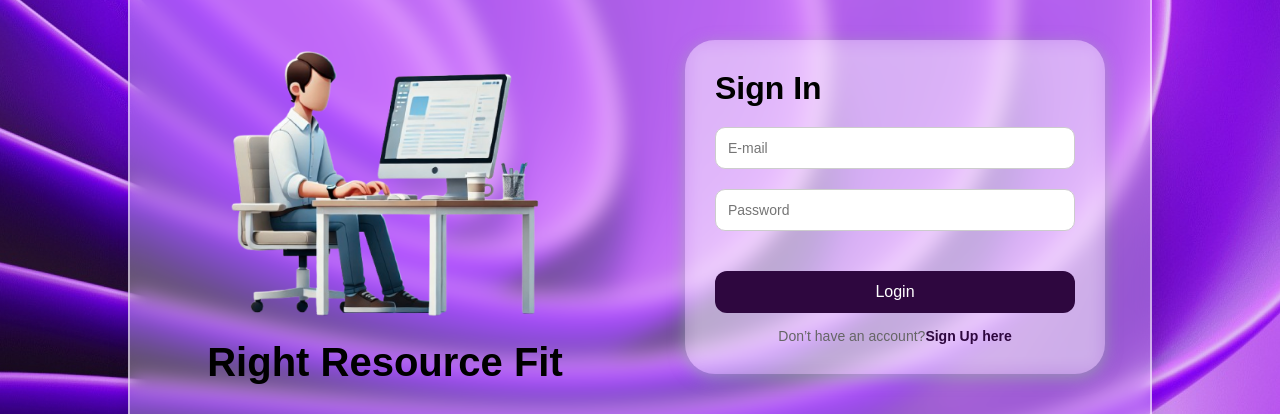
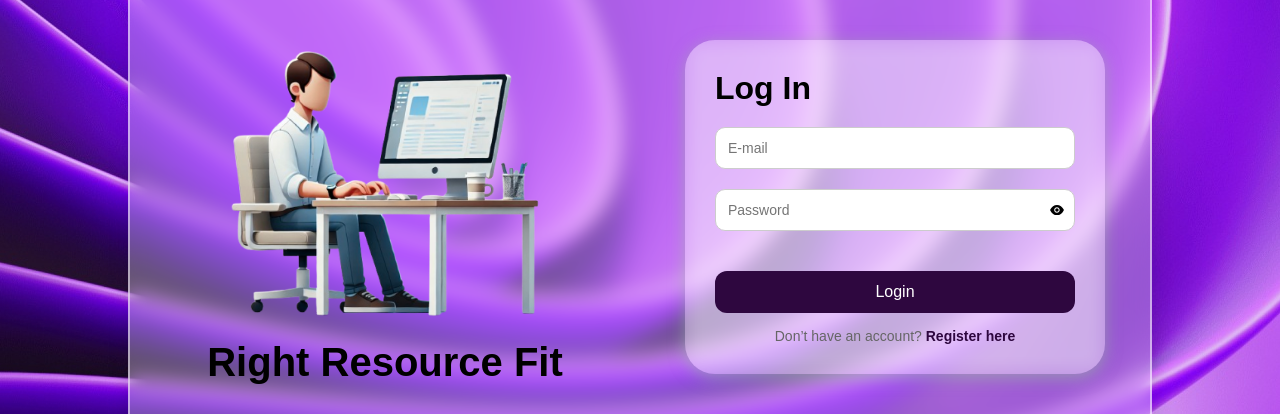
Before and after one commit to myselfshivams/RightResourceFit, a React (Vite) app in the folder Frontend RRF/: page / in a window 1280 px wide. Shown: the part 193-607 px from the top of the page. Built offline with nearby package versions, Linux system fonts and the light colour scheme; a web font is replaced by a local one.

Commit message:
added:: eye icon in password

```diff
--- a/Frontend RRF/src/pages/Login.tsx
+++ b/Frontend RRF/src/pages/Login.tsx
@@ -2,6 +2,7 @@
 import { ToastContainer } from "react-toastify";
 import "react-toastify/dist/ReactToastify.css";
 import "../styles/Login.css";
+import { AiFillEye, AiFillEyeInvisible } from "react-icons/ai";
 
 const Login: React.FC = () => {
   const [isSignUp, setIsSignUp] = useState(false);
@@ -27,6 +28,9 @@
     console.log("Login Functionality");
   };
 
+const [showPassword, setShowPassword] = useState(false);
+const [showConfirmPassword, setShowConfirmPassword] = useState(false);
+
   return (
     <div className="bgg">
       <div className={`loginPage ${isSignUp ? "swipeLeft" : "swipeRight"}`}>
@@ -36,7 +40,7 @@
         </div>
         <div className="rightSection">
           <div className="loginContainer">
-            <h1 className="heading">{isSignUp ? "Sign Up" : "Sign In"}</h1>
+            <h1 className="heading">{isSignUp ? "Register" : "Log In"}</h1>
             <form onSubmit={handleSubmit}>
               {isSignUp && (
                 <>
@@ -78,7 +82,7 @@
                   </div>
                   <div className="inputContainer">
   <input
-                      type="password"
+    type={showPassword ? "text" : "password"}
     name="password"
     placeholder="Password"
     value={formData.password}
@@ -87,10 +91,17 @@
     required
   />
   <label className="inputLabel">Password</label>
+  <span
+    className="eyeIcon"
+    onClick={() => setShowPassword((prev) => !prev)}
+  >
+    {showPassword ? <AiFillEyeInvisible /> : <AiFillEye />}
+  </span>
 </div>
+{isSignUp && (
   <div className="inputContainer">
     <input
-                      type="password"
+      type={showConfirmPassword ? "text" : "password"}
       name="confirmPassword"
       placeholder="Confirm Password"
       value={formData.confirmPassword}
@@ -99,7 +110,15 @@
       required
     />
     <label className="inputLabel">Confirm Password</label>
+    <span
+      className="eyeIcon"
+      onClick={() => setShowConfirmPassword((prev) => !prev)}
+    >
+      {showConfirmPassword ? <AiFillEyeInvisible /> : <AiFillEye />}
+    </span>
   </div>
+)}
+
                 </>
               )}
               {!isSignUp && (
@@ -118,7 +137,7 @@
                   </div>
                   <div className="inputContainer">
   <input
-                      type="password"
+    type={showPassword ? "text" : "password"}
     name="password"
     placeholder="Password"
     value={formData.password}
@@ -127,6 +146,12 @@
     required
   />
   <label className="inputLabel">Password</label>
+  <span
+    className="eyeIcon"
+    onClick={() => setShowPassword((prev) => !prev)}
+  >
+    {showPassword ? <AiFillEyeInvisible /> : <AiFillEye />}
+  </span>
 </div>
                 </>
               )}
@@ -135,10 +160,10 @@
               </button>
               <p className="toggleText">
                 {isSignUp
-                  ? "Already have an account?"
-                  : "Don’t have an account?"}
+                  ? "Already have an account? "
+                  : "Don’t have an account? "}
                 <span className="toggleLink" onClick={toggleSignUp}>
-                  {isSignUp ? "Login here" : "Sign Up here"}
+                  {isSignUp ? "Login here" : "Register here"}
                 </span>
               </p>
             </form>
--- a/Frontend RRF/src/styles/Login.css
+++ b/Frontend RRF/src/styles/Login.css
@@ -224,3 +224,15 @@
 .swipeRight .rightSection {
     transform: translateX(0%);
 }
+
+.eyeIcon {
+    position: absolute;
+    right: 10px;
+    top: 55%;
+    transform: translateY(-50%);
+    cursor: pointer;
+    color: #000;
+  }
+  .inputContainer {
+    position: relative;
+  }
```
Also changed, not shown: 1 other file (tests, documents, lock files or other folders). Lines whose indentation alone changed are shown as unchanged.
